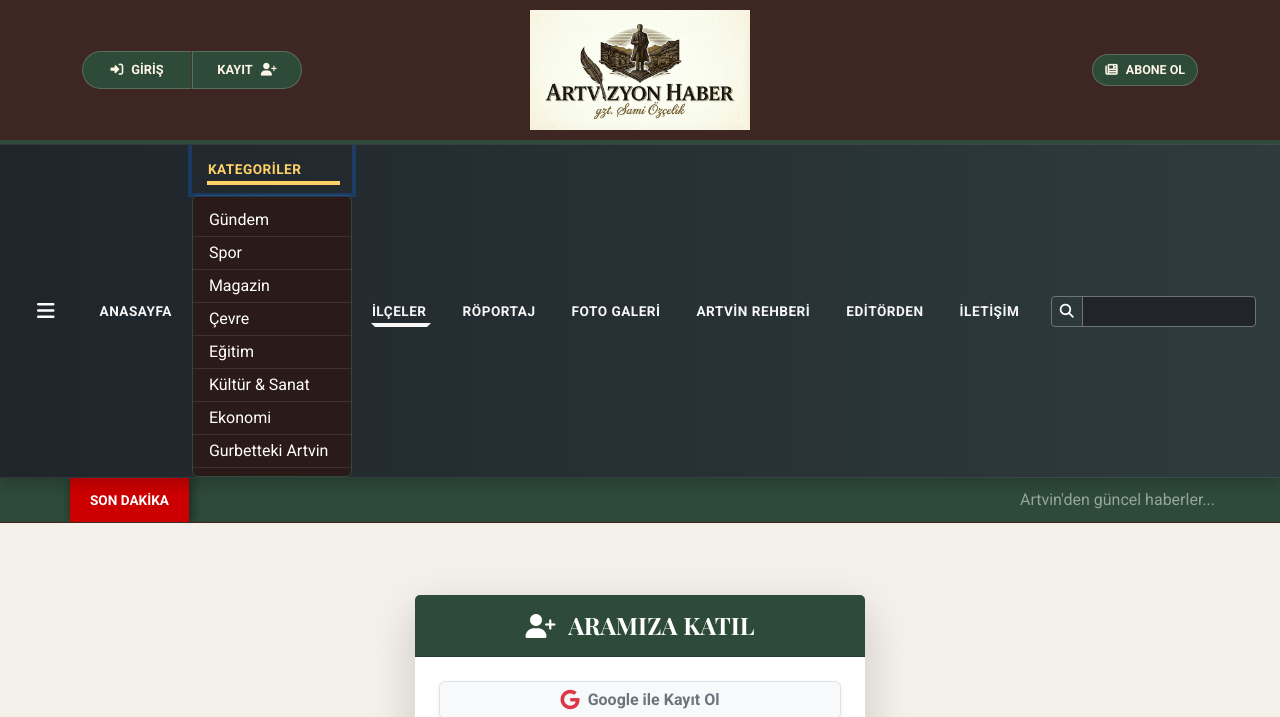
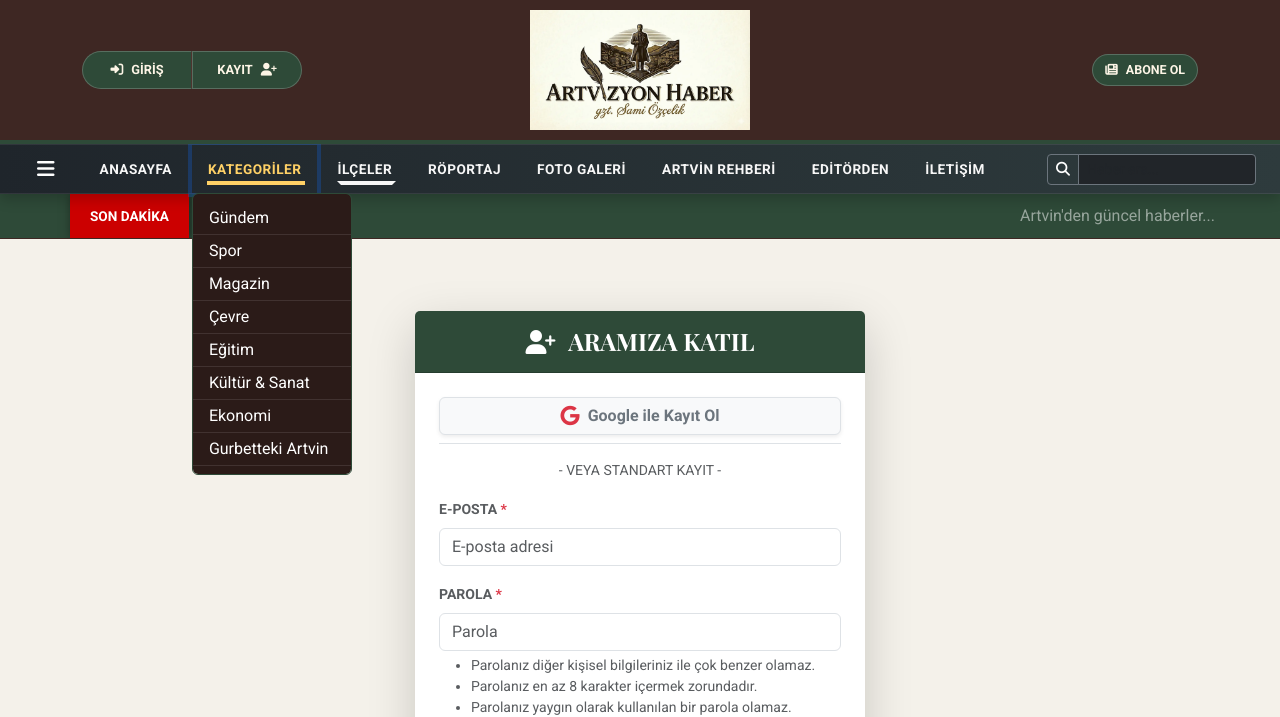
Before and after one commit to berkantozcelik/artvizyon-haber, a Django app: page /accounts/signup/ in a window 1280 px wide, after a click on "KATEGORİLER". Shown: the top 717 px of the page. Run offline with Django 5.2, Linux system fonts and the light colour scheme; data comes from the database, SQL or seed files in the repository; some libraries are stand-ins or nearby versions.

Commit message:
Fix navbar dropdown positioning

```diff
--- a/templates/base.html
+++ b/templates/base.html
@@ -152,6 +152,16 @@
         #sticky-wrapper.is-scrolled .nav-link-custom {
             padding: 10px 12px !important;
             font-size: 0.8rem;
+        }
+
+        .nav-scroll { overflow-x: auto; overflow-y: visible; scrollbar-width: none; }
+        .nav-scroll::-webkit-scrollbar { display: none; }
+
+        .navbar-main .navbar-nav .dropdown-menu { position: static; margin-top: 0; }
+        @media (min-width: 992px) {
+            .nav-scroll { overflow: visible; }
+            .navbar-main .navbar-nav .dropdown { position: relative; }
+            .navbar-main .navbar-nav .dropdown-menu { position: absolute; top: 100%; left: 0; }
         }
 
         /* DROPDOWN DÜZELTMESİ */
@@ -334,7 +344,7 @@
                     </button>
 
                     <!-- Kaydırılabilir menü (mobilde yatay scroll) -->
-                    <div class="flex-grow-1 overflow-auto" style="scrollbar-width: none;">
+                    <div class="nav-scroll flex-grow-1">
                         <ul class="navbar-nav flex-row flex-nowrap align-items-center mb-0 gap-1">
                             <li class="nav-item"><a class="nav-link nav-link-custom" href="{% url 'anasayfa' %}">Anasayfa</a></li>
                             <li class="nav-item dropdown">
```
